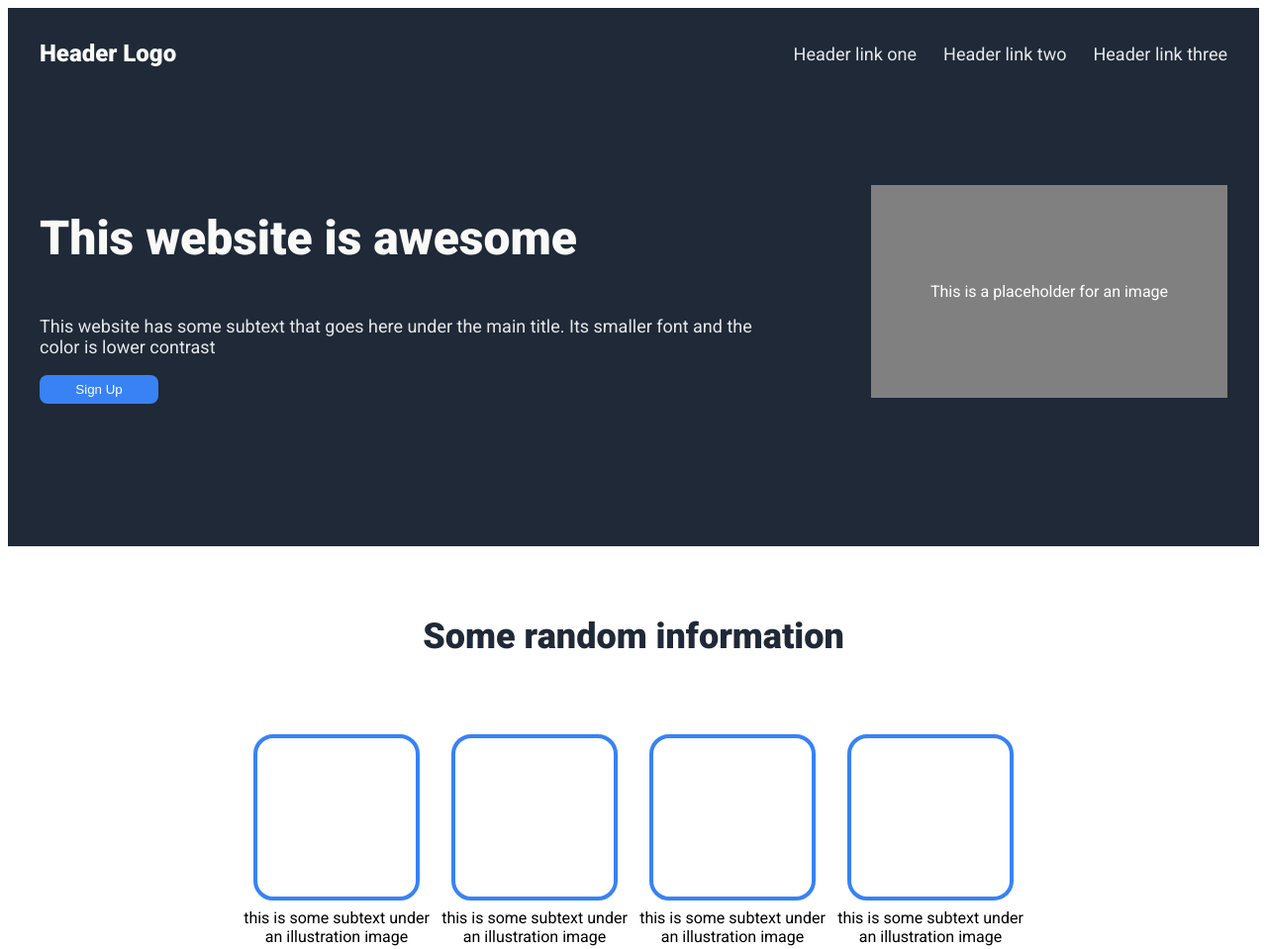
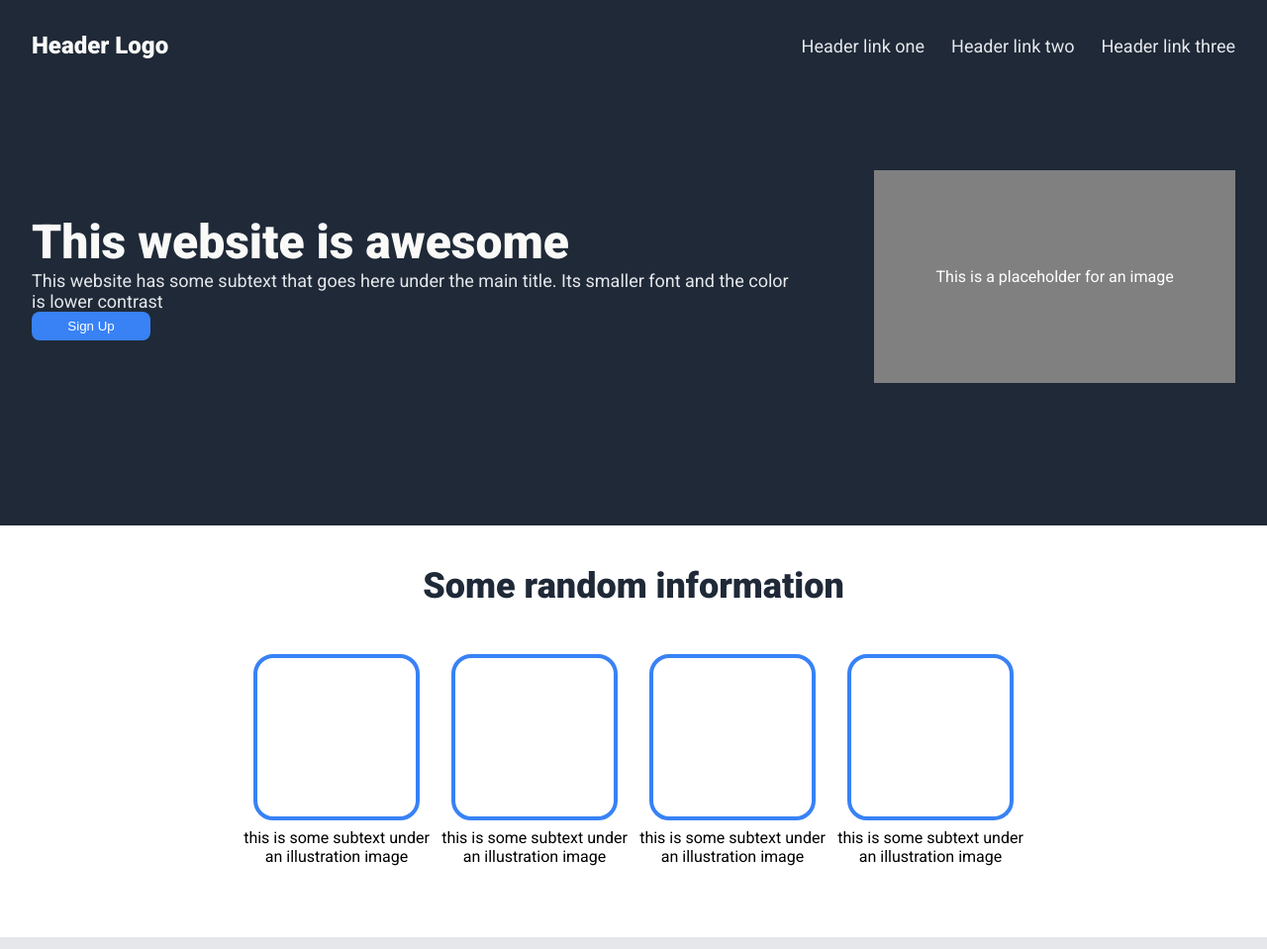
Before and after one commit to SantiagoTorricella/Landing-page, a plain HTML site: page index.html in a window 1280 px wide. Shown: the top 959 px of the page at 99% size. Drawn offline with Linux system fonts and the light colour scheme.

Commit message:
Finalshinio

```diff
--- a/style.css
+++ b/style.css
@@ -1,4 +1,8 @@
 @import url("https://fonts.googleapis.com/css2?family=Roboto:wght@300;400;500;700;900&display=swap");
+
+* {
+  margin: 0px;
+}
 
 body {
   font-family: "Roboto", sans-serif;
@@ -47,7 +51,8 @@ HEADER
 .Bienvenida {
   padding: 7em 0;
   display: flex;
-  justify-content: center;
+  width: 100%;
+  justify-content: space-between;
   align-items: center;
   gap: 5em;
 }
```
